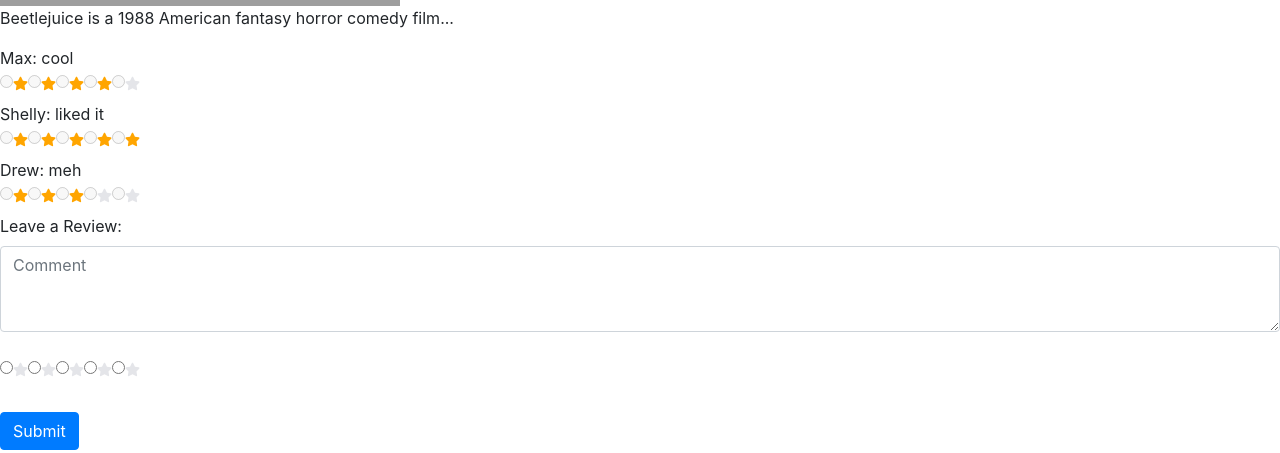
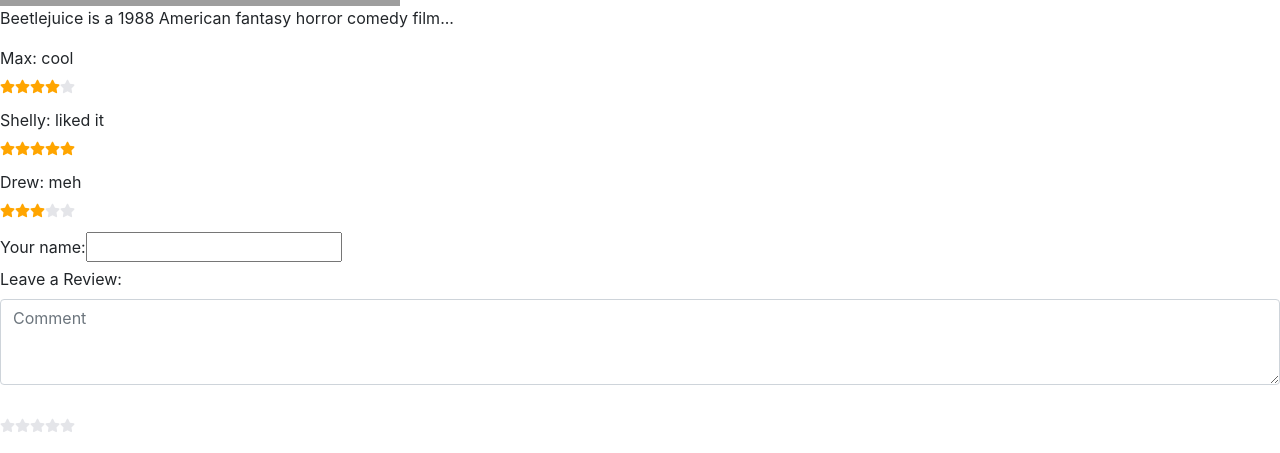
Before and after one commit to dallen1/week-14-props-states-etc, a React (Create React App) app in the folder movie-reviews/: page / in a window 1280 px wide. Shown: the part 336-789 px from the top of the page. Built offline with nearby package versions, Linux system fonts and the light colour scheme; grey boxes are pictures that could not be loaded; the HTML template or start-up script is replaced by a standard one.

Commit message:
funtioning state

```diff
--- a/movie-reviews/src/App.js
+++ b/movie-reviews/src/App.js
@@ -4,6 +4,8 @@
 import MovieList from './components/MovieList';
 import { useState } from 'react';
 import {MOVIES} from './assets/data/MOVIES.js'
+import "./style.css";
+
 
 
 
@@ -12,10 +14,10 @@
   const [movies, setMovies] = useState(MOVIES);
 
   const pushReview = (MovieID, content) => {
-
+    console.log(content)
     const updatedMovies = [...movies];
     const i = updatedMovies.findIndex(movie => movie.id === MovieID);
-    updatedMovies[i].content.push(content);
+    updatedMovies[i].reviews.push(content);
     setMovies(updatedMovies);
 
   };
--- a/movie-reviews/src/components/Movie.jsx
+++ b/movie-reviews/src/components/Movie.jsx
@@ -1,11 +1,15 @@
 import React from 'react'
+import {calcMovieRating} from "../util";
 import ReviewList from './ReviewList'
 import ReviewForm from './ReviewForm'
 
 
 //a component that represents movie data (i.e. image, synopsis, rating, etc…)
 export default function Movie({movie, pushReview}) {
-    return (
+
+    const rating = calcMovieRating(movie.reviews);
+
+        return (
         <div key={movie.id}>
             <h3>{movie.title}</h3>
             <img src={movie.image}></img>
--- a/movie-reviews/src/components/ReviewForm.jsx
+++ b/movie-reviews/src/components/ReviewForm.jsx
@@ -1,5 +1,7 @@
 import React, {useState} from 'react'
 import Stars from './Stars';
+import { v4 as uuidv4 } from 'uuid';
+
 
 //a form at the bottom of a Movie component that allows users to leave reviews.
 // When submitted, the review should be added to the movie.
@@ -8,7 +10,7 @@
 export default function ReviewForm({movieID, pushReview}) {
 
     const [user, setUser] = useState("");
-    const [review, setReview] = useState("");
+    const [content, setReview] = useState("");
 
     const userHandler = (e) => {
       setUser(e.target.value);
@@ -23,9 +25,10 @@
       const stars = e.target.rating.value;
 
       pushReview(movieID, {
+            id: uuidv4(),
             user,
-            review,
-            rating: stars
+            rating: stars,
+            content
           }
       );
 
@@ -40,13 +43,15 @@
     return (
 
         <form onSubmit={handleSubmit}>
+            <label> Your name:</label>
+            <input type='text' value={user} onChange={userHandler} required/><br/>
             <label>Leave a Review:</label>
             <textarea
                 type='text'
                 className='form-control'
                 rows="3"
                 placeholder='Comment'
-                value={review}
+                value={content}
                 onChange={reviewHandler}
             />
             <br/>
--- a/movie-reviews/src/components/Stars.jsx
+++ b/movie-reviews/src/components/Stars.jsx
@@ -1,6 +1,7 @@
 import React, {useState} from 'react';
 import {FaStar} from 'react-icons/fa'
 
+//borrowed from instructor example
 export default function Stars({stars, disabled}) {
 
   const [rating, setRating] = useState(stars);
--- /dev/null
+++ b/movie-reviews/src/style.css
@@ -0,0 +1,18 @@
+.starRating {
+    margin: 3px 0 3px 0;
+  }
+
+
+
+     .starRating {
+        display: flex;
+     }
+
+    .starRating input[type="radio"] {
+       display: none;
+    }
+
+    .star-icon {
+      cursor: pointer;
+      transition: color 500ms;
+    }
--- /dev/null
+++ b/movie-reviews/src/util/index.js
@@ -0,0 +1,15 @@
+
+
+const calcMovieRating = (reviews) => {
+
+    let ratings = 0;
+
+    reviews.forEach(review => {
+      ratings += review.rating;
+    })
+
+    return (ratings / reviews.length).toFixed(2);
+
+  }
+
+  export {calcMovieRating}
```
